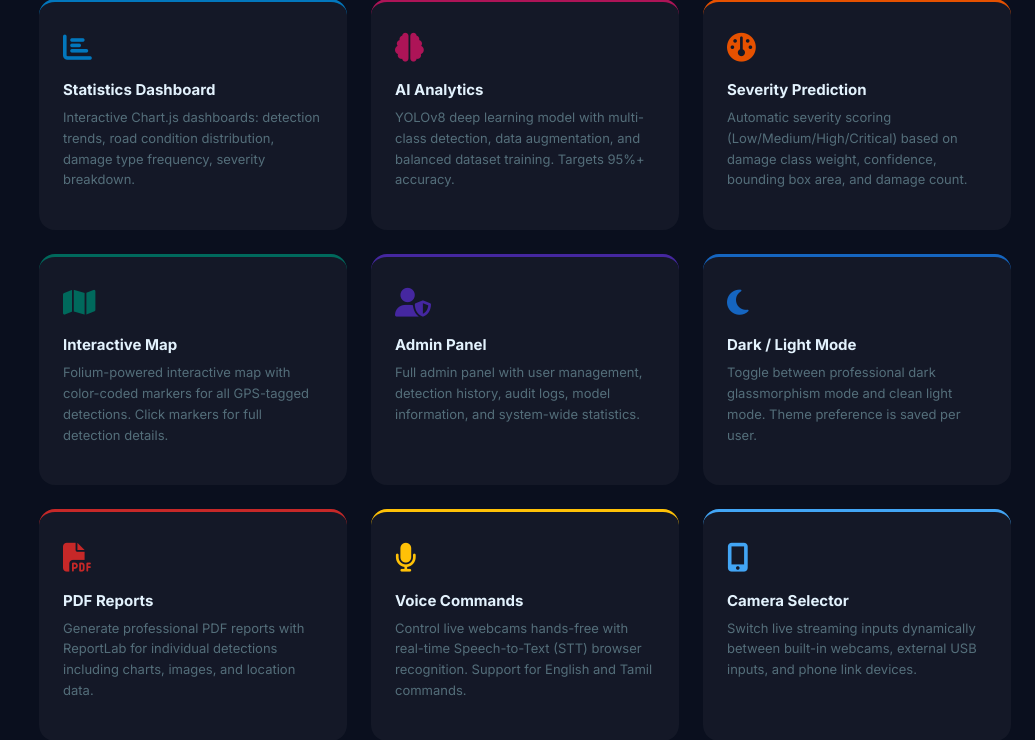
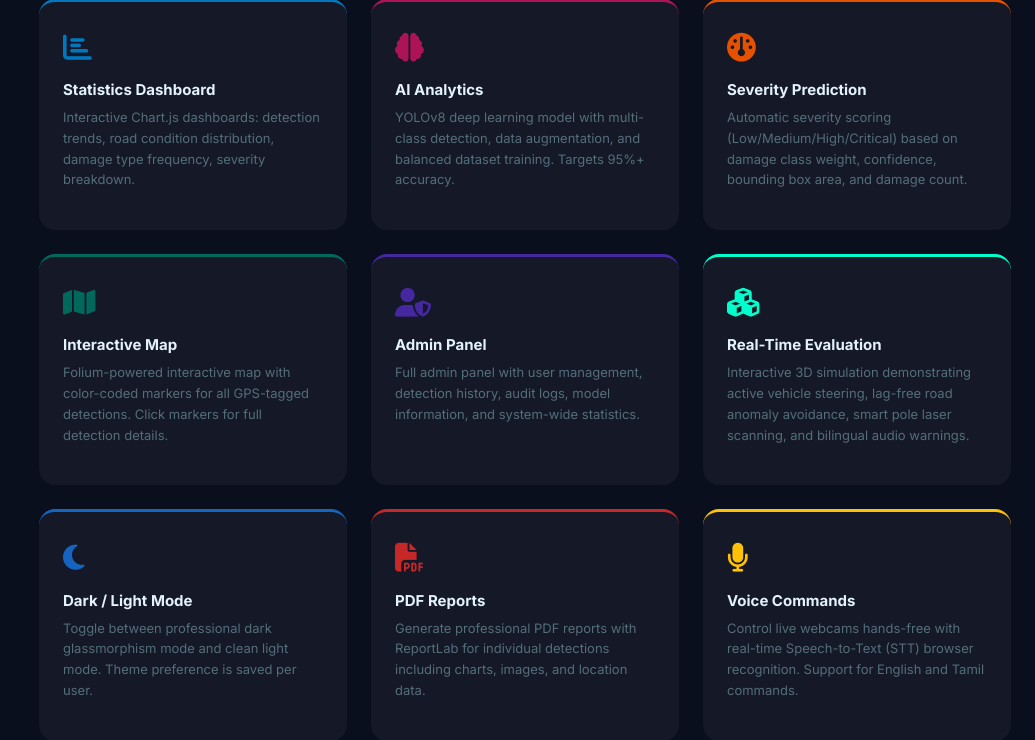
Before and after one commit to Dineshkumar-2006dk/AI-Road-Detection, a Flask app: page /settings/features in a window 1280 px wide. Shown: the part 897-1637 px from the top of the page, without its empty margins (245-1280 px from the left). Run offline with Flask 3, Linux system fonts and the light colour scheme; a user stored in the database is signed in.

Commit message:
Add Real-Time Evaluation card to Features page

```diff
--- a/templates/features/features.html
+++ b/templates/features/features.html
@@ -19,6 +19,7 @@
     ("fa-gauge","Severity Prediction","Automatic severity scoring (Low/Medium/High/Critical) based on damage class weight, confidence, bounding box area, and damage count.","#e65100"),
     ("fa-map","Interactive Map","Folium-powered interactive map with color-coded markers for all GPS-tagged detections. Click markers for full detection details.","#00695c"),
     ("fa-user-shield","Admin Panel","Full admin panel with user management, detection history, audit logs, model information, and system-wide statistics.","#4527a0"),
+    ("fa-cubes","Real-Time Evaluation","Interactive 3D simulation demonstrating active vehicle steering, lag-free road anomaly avoidance, smart pole laser scanning, and bilingual audio warnings.","#00ffcc"),
     ("fa-moon","Dark / Light Mode","Toggle between professional dark glassmorphism mode and clean light mode. Theme preference is saved per user.","#1565c0"),
     ("fa-file-pdf","PDF Reports","Generate professional PDF reports with ReportLab for individual detections including charts, images, and location data.","#c62828"),
     ("fa-microphone","Voice Commands","Control live webcams hands-free with real-time Speech-to-Text (STT) browser recognition. Support for English and Tamil commands.","#ffc107"),
```
